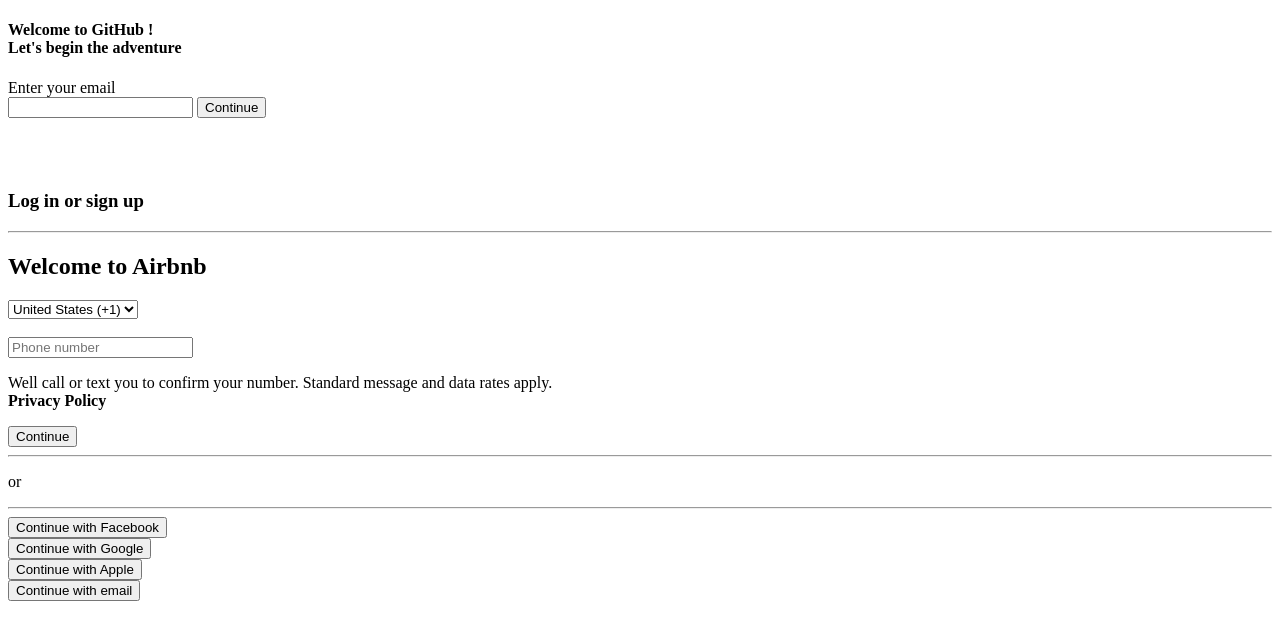
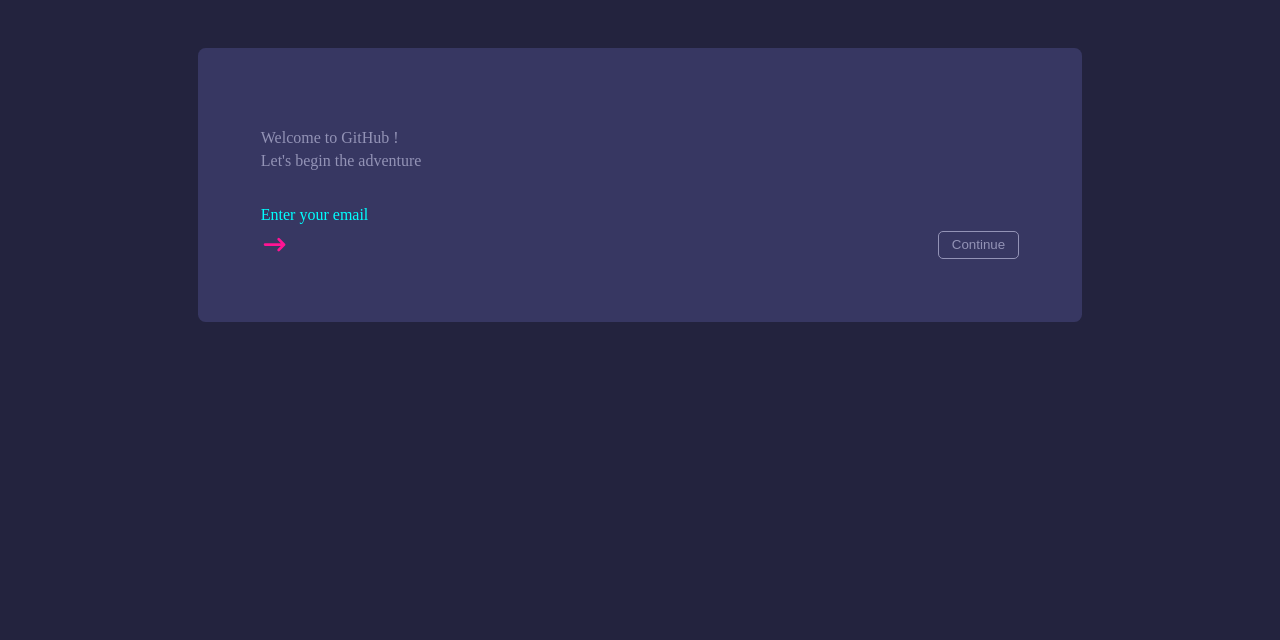
Before and after one commit to frankpjr1/forms-v1, a plain HTML site: page index.html in a window 1280 px wide. Drawn offline with Linux system fonts and the light colour scheme.

Commit message:
version 2 of form completed

```diff
--- /dev/null
+++ b/css/style.css
@@ -0,0 +1,73 @@
+
+/* set the background color  */
+body {
+    background-color: #23233e;
+}
+
+/* set the form container properties  */
+
+.form-container {
+    display: flex;
+    flex-direction: column;
+    padding: 5% 5%;
+    background-color: #373762;
+    border-radius: .48em;
+    width: 60%;
+    margin: 3em auto;
+
+}
+
+/* set the email container properties  */
+
+
+.email-container {
+    display: flex;
+    flex-direction: column;
+    justify-content: space-between;
+    width: 100%;
+
+}
+
+
+
+/* set the input container properties  */
+
+.input-container {
+    color: #9393b6;
+    line-height: 1.4;
+}
+
+
+
+.input-group {
+    display: flex;
+    justify-content: space-between;
+    width:100%;
+
+}
+
+/* set the input button properties  */
+
+.input-button-form {
+    border-radius: 5px;
+    background-color: #373762;
+    color: #9393b6;
+    padding: .3em .98em;
+    border: #9393b6 1px solid;
+}
+
+/* set the email container paragraph properties  */
+
+.email-container > p {
+    color: aqua;
+    margin-bottom: 5px;
+}
+
+
+/* set the form logo properties  */
+
+.hw-1 {
+    width: 1.7em;
+    height: auto;
+    color: deeppink;
+}
--- a/index.html
+++ b/index.html
@@ -2,62 +2,27 @@
 <html lang="en">
 <head>
     <meta charset="UTF-8">
-    <title>Forms-v1</title>
+    <link rel="stylesheet" href="css/style.css">
+    <title>Forms-v2</title>
 </head>
 <body>
+<!-- form structure -->
+<section>
+    <form action="Get">
+        <!-- Div to contain the form -->
+        <div class="form-container">
+            <div class="input-container"><p>Welcome to GitHub !<br>Let's begin the adventure</p>
+                <!--div to contain email elements for layout -->
+                <div class="email-container"><p>Enter your email</p>
+                    <div class="input-group"><svg xmlns="http://www.w3.org/2000/svg" class="hw-1" viewBox="0 0 20 20" fill="currentColor">
+                        <path fill-rule="evenodd" d="M12.293 5.293a1 1 0 011.414 0l4 4a1 1 0 010 1.414l-4 4a1 1 0 01-1.414-1.414L14.586 11H3a1 1 0 110-2h11.586l-2.293-2.293a1 1 0 010-1.414z" clip-rule="evenodd" />
+                    </svg>
+                        <input type="button" value="Continue" class="input-button-form"></div></div>
+                </div>
 
-<form method="get">
-    <div class="form-head">
-        <h4>Welcome to GitHub !<br>Let's begin the adventure</h4>
-
-        <label for="email">Enter your email</label><br><input type="email" id="email" max="30">
-        <button type="submit" aria-label="Continue">Continue</button>
-
-    </div>
-    <br><br><br>
-
-
-    <div>
-        <h3>Log in or sign up</h3>
-        <hr>
-        <h2>Welcome to Airbnb</h2>
-
-        <label for="cars"></label>
-        <select name="cars" id="cars">
-            <option value="volvo">United States  (+1)</option>
-            <option value="saab"></option>
-
-        </select>
-        <br><br>
-        <!-- Customer phone number-->
-
-        <div class="phone">
-            <label for="phone"></label>
-            <input type="tel" id="phone" name="phone" placeholder="Phone number" max="7" required><br>
-            <p>Well call or text you to confirm your number. Standard message and data rates apply.<br><span><strong>Privacy Policy</strong></span>
-            </p>
-        <button type="submit">Continue</button>
         </div>
 
-        <!-- content divider -->
-        <div class="content-divider">
-            <hr>
-            <p>or</p>
-            <hr>
-        </div>
-
-        <!-- search -->
-        <div class="search-divider">
-            <button type="submit">Continue with Facebook</button>
-            <br>
-            <button type="submit">Continue with Google</button>
-            <br>
-            <button type="submit">Continue with Apple</button>
-            <br>
-            <button type="submit">Continue with email</button>
-            <br></div>
-    </div>
-</form>
-
+    </form>
+</section>
 </body>
 </html>
```
Also changed, not shown: airbnb-form.html (added, +68 -0 lines).
